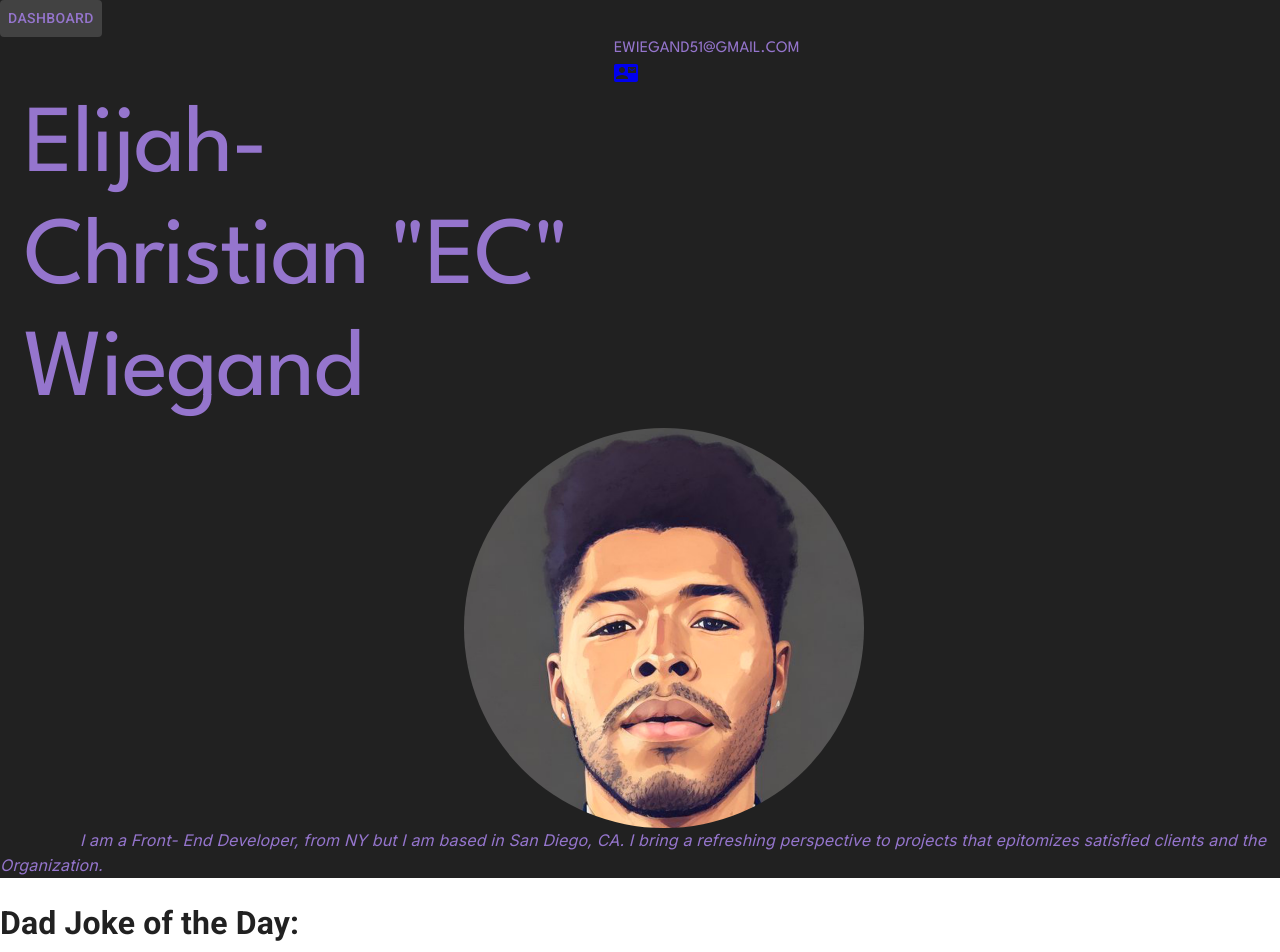
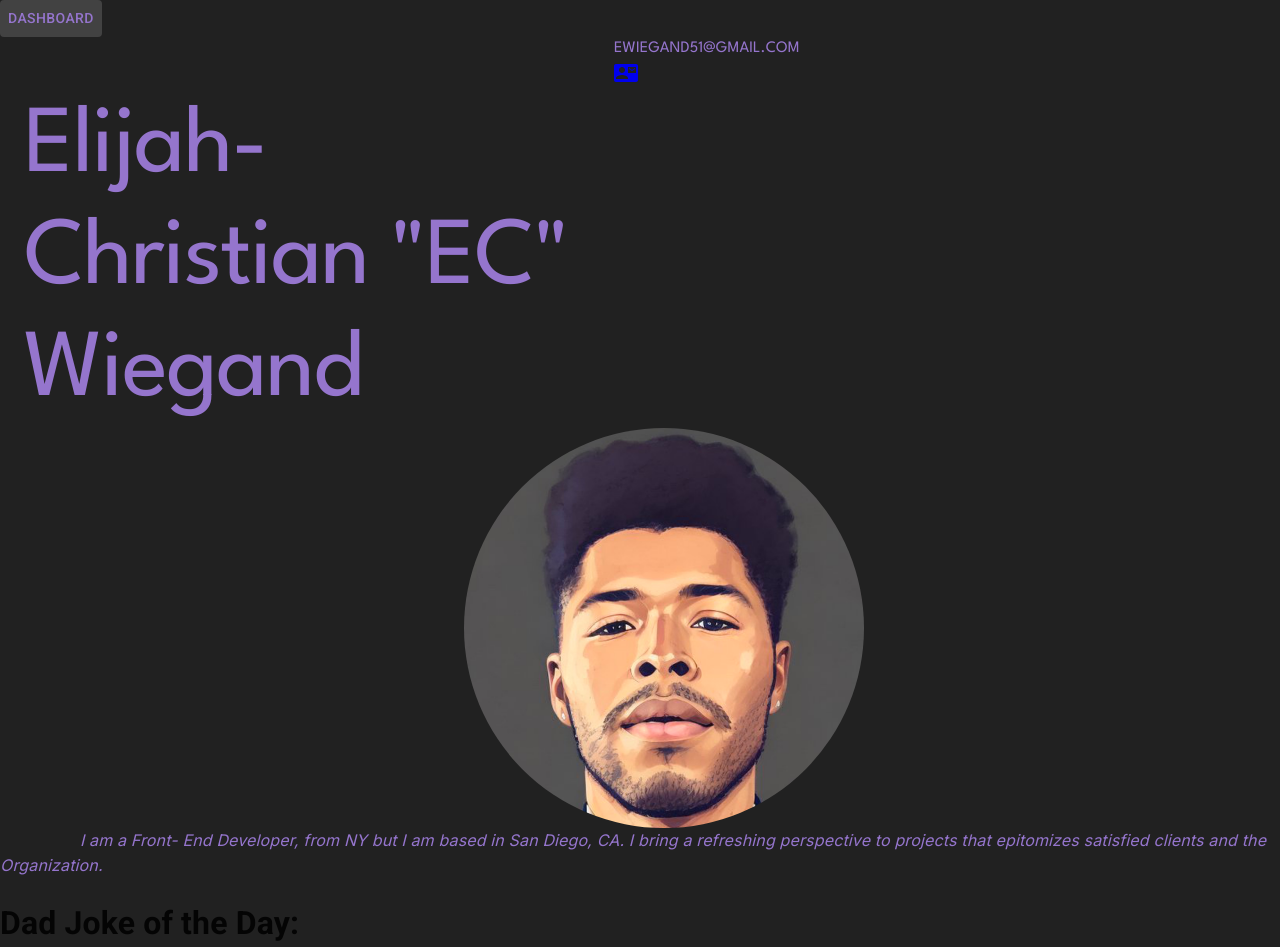
Before and after one commit to ECdub27/portfolio-site, a React (Create React App) app: page / in a window 1280 px wide. Shown: the top 952 px of the page. Built offline with nearby package versions, Linux system fonts and the light colour scheme; no server answers.

Commit message:
reboot and committing

```diff
--- a/src/App.js
+++ b/src/App.js
@@ -1,11 +1,11 @@
-import React, { useState } from 'react';
-import {BrowserRouter, Routes, Route} from "react-router-dom";
+import React, { useState, useEffect } from 'react';
+import {BrowserRouter, Routes, Route, } from "react-router-dom";
 import Home from './pages/Home';
 import BasicMenu from './components/Menu';
 import './App.css';
 import { ThemeProvider, createTheme } from '@mui/material/styles';
 import CssBaseline from '@mui/material/CssBaseline';
-import DadJokeComponent from './dadJoke';
+
 
 const theme = createTheme({
   palette:{
@@ -31,9 +31,12 @@ const theme = createTheme({
   }
   });
 
+ // const url = 'https://dad-jokes.p.rapidapi.com/random/joke';
+ // "b5e892b6abmsh21c7215beb4fc40p19d633jsn9b0fadd6d271", api key
+function App(props) {
 
 
-function App(props) {
+
 
 
   return (
@@ -62,10 +65,9 @@ function App(props) {
 
     </div>
     <footer className='footer'>
-    <>
-      <DadJokeComponent />
 
-    </>
+
+
     </footer>
     </ThemeProvider>
   );
--- a/src/dadJoke.js
+++ /dev/null
@@ -1,41 +0,0 @@
-import React, { useState } from 'react';
-import { useEffect } from 'react';
-
-const DadJokeComponent=()=> {
-
-    const [joke, setJoke] = useState('');
-
-const fetchJoke = async () => {
-    try {
-      const response = await fetch('https://dad-jokes.p.rapidapi.com/random/joke', {
-        method: 'GET',
-        headers: {
-          'X-RapidAPI-Key': "b5e892b6abmsh21c7215beb4fc40p19d633jsn9b0fadd6d271",
-          'X-RapidAPI-Host': 'dad-jokes.p.rapidapi.com',
-        }
-      });
-      if (!response.ok) {
-        throw new Error('Network response was not ok');
-      }
-      const data = await response.json();
-      setJoke(data[0].joke);
-    } catch (error) {
-      console.error('Error:', error);
-    }
-  }
-  useEffect(() => {
-    fetchJoke();
-  }, []);
-
- return (
-<div>
-
-
-       <h1>Dad Joke of the Day:</h1>
-       {fetchJoke && joke}
-
-
-</div>
-);
-};
-export default DadJokeComponent;
--- a/src/pages/Home.js
+++ b/src/pages/Home.js
@@ -7,7 +7,7 @@ import Avatar from '@mui/material/Avatar';
 import propic from './propic.png';
 import Grid from '@mui/material/Grid';
 import { Link } from 'react-router-dom';
-
+import DadJokeComponent from './dadJoke';
 
 const Home = () => (
 
@@ -88,7 +88,9 @@ fontFamily:'League Spartan'}}>
       and the Organization.
    </Typography>
   </Box>
-
+  <Box>
+    <DadJokeComponent />
+  </Box>
   </div>
 
 )
--- /dev/null
+++ b/src/pages/dadJoke.js
@@ -0,0 +1,36 @@
+import React, { useState } from 'react';
+import { useEffect } from 'react';
+
+const DadJokeComponent=()=> {
+
+    const [joke, setJoke] = useState('true');
+
+const fetchJoke = () => {
+  const getJoke =  async () => {
+    const response = await fetch('https://dad-jokes.p.rapidapi.com/random/joke', {
+      method: 'GET',
+      headers: {
+        'X-RapidAPI-Key': "b5e892b6abmsh21c7215beb4fc40p19d633jsn9b0fadd6d271",
+        'X-RapidAPI-Host': 'dad-jokes.p.rapidapi.com',
+      }
+    });
+    fetch('https://dad-jokes.p.rapidapi.com/random/joke').then(
+      (response) => response.json()).then((data) =>{
+        setJoke(response.data.setup + '...' + response.data.punchline);
+      })
+   console.log(getJoke);
+  };
+};
+ return (
+<div>
+
+
+       <h1>Dad Joke of the Day:</h1>
+       {fetchJoke}
+
+
+
+</div>
+);
+};
+export default DadJokeComponent;
```
